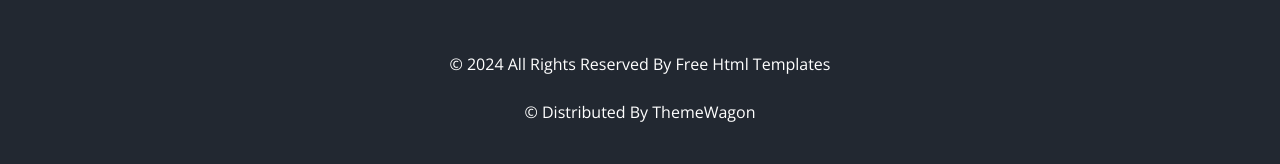
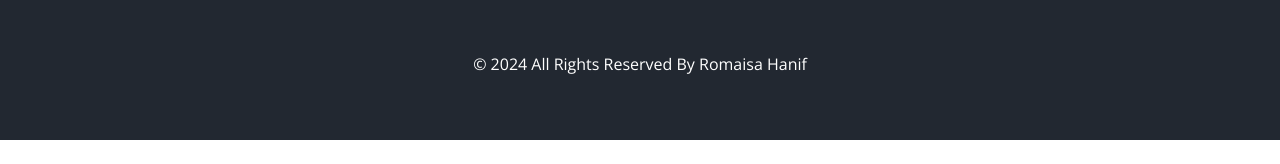
Before and after one commit to Romi58/HTML_CSS_, a plain HTML site: page about.html in a window 1280 px wide. Shown: the part 1144-1308 px from the top of the page. After the commit the page ends 1284 px from the top, so only its background shows below. Drawn offline with nearby package versions, Linux system fonts and the light colour scheme; some packages are replaced by stand-ins of ours; files that its build step writes are made by us from their sources; files whose address does not match are found by name.

Commit message:
Update about.html

```diff
--- a/about.html
+++ b/about.html
@@ -10,7 +10,7 @@
   <meta name="author" content="" />
   <link rel="shortcut icon" href="images/favicon.png" type="">
 
-  <title> Feane </title>
+  <title> Foodie Vibes </title>
   <link rel="stylesheet" type="text/css" href="css/bootstrap.css" />
   <link rel="stylesheet" type="text/css" href="https://cdnjs.cloudflare.com/ajax/libs/OwlCarousel2/2.3.4/assets/owl.carousel.min.css" />
   <link rel="stylesheet" href="https://cdnjs.cloudflare.com/ajax/libs/jquery-nice-select/1.1.0/css/nice-select.min.css" integrity="sha512-CruCP+TD3yXzlvvijET8wV5WxxEh5H8P4cmz0RFbKK6FlZ2sYl3AEsKlLPHbniXKSrDdFewhbmBK5skbdsASbQ==" crossorigin="anonymous" />
@@ -237,9 +237,7 @@
       <div class="footer-info">
         <p>
           &copy; <span id="displayYear"></span> All Rights Reserved By
-          <a href="https://html.design/">Free Html Templates</a><br><br>
-          &copy; <span id="displayYear"></span> Distributed By
-          <a href="https://themewagon.com/" target="_blank">ThemeWagon</a>
+          <a href="https://html.design/">Romaisa Hanif</a><br><br>
         </p>
       </div>
     </div>
```
